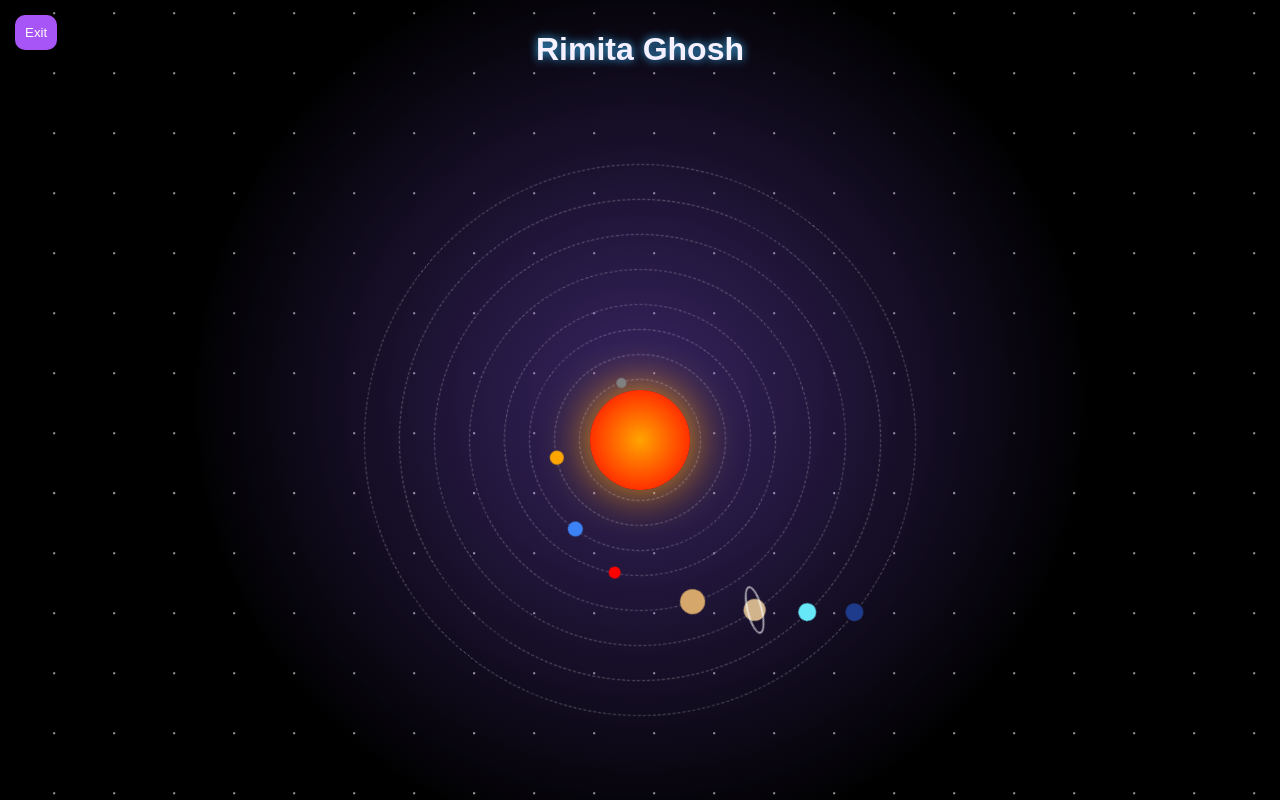
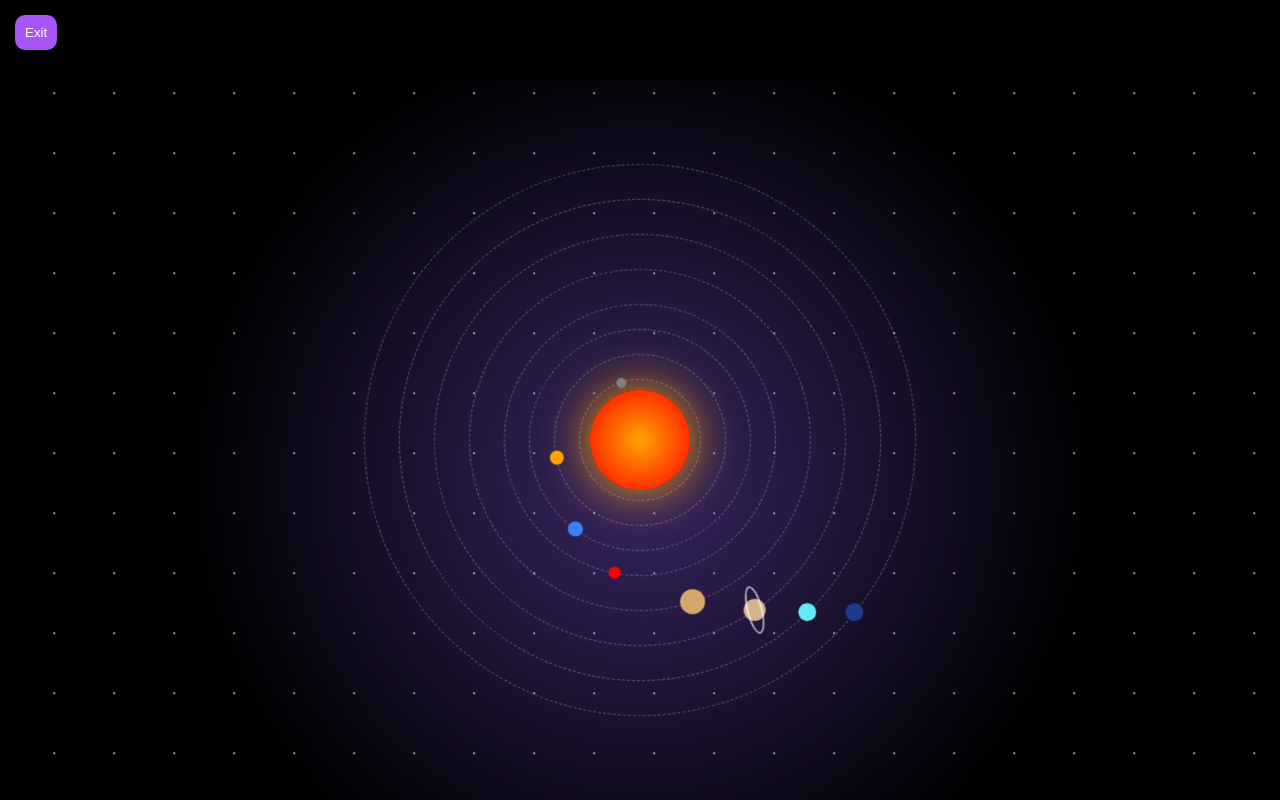
Before and after one commit to rimi-sudo434/my-portfolio, a React (Create React App) app: page / in a window 1280 px wide. Both pictures are taken after a click on the button "🌌 Explore My Universe". Built offline with nearby package versions, Linux system fonts and the light colour scheme.

Commit message:
Refactor headings and update title style

```diff
--- a/src/App.js
+++ b/src/App.js
@@ -22,10 +22,10 @@ function App() {
               alt="gif"
             />
 
-            <h1 className="nameGlow"> Rimita Ghosh </h1>
+            <h1 className="nameGlow">Rimita Ghosh</h1>
 
             <h2 className="role">
-              Web Developer • Tech Enthusiast
+              Web Developer <span className="dot">•</span> Tech Enthusiast
             </h2>
 
             <div className="card about fadeUp">
@@ -65,7 +65,8 @@ function App() {
       {galaxy && (
         <div className="universe">
 
-          <h1 className="spaceName glowText"> Rimita Ghosh </h1>
+          {/* 🔥 UPDATED TITLE */}
+          <h1 className="animatedTitle">Rimita Ghosh</h1>
 
           <button className="backBtn fixBtn" onClick={() => setGalaxy(false)}>
             Exit
```
